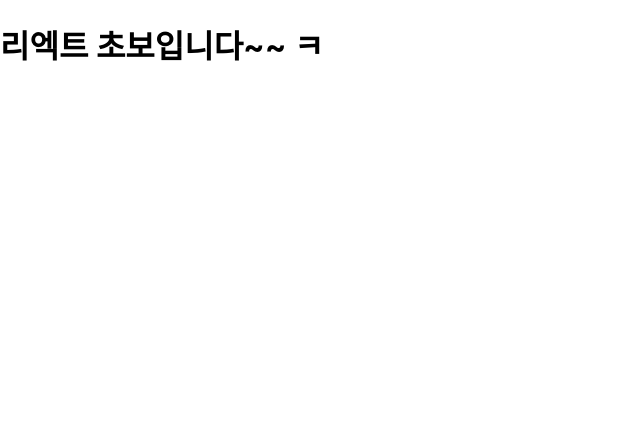
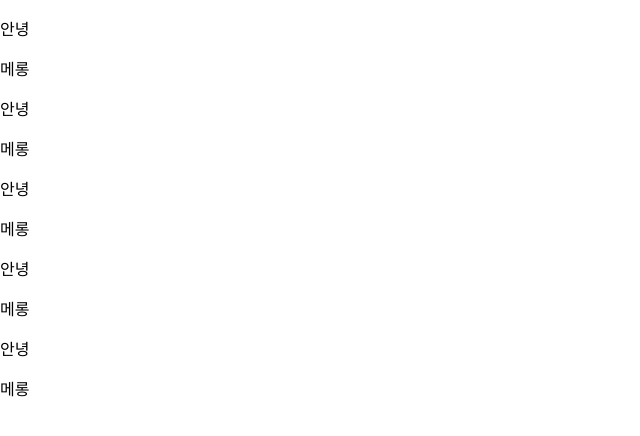
Before and after one commit to ejdrp1/react-basic, a React (Create React App) app: page / in a window 1280 px wide. Shown: the top 436 px of the page, without its empty margins (0-640 px from the left). Built offline with nearby package versions, Linux system fonts and the light colour scheme.

Commit message:
1. 컴포넌트 기초

```diff
--- a/src/App.js
+++ b/src/App.js
@@ -1,9 +1,39 @@
-import logo from './logo.svg';
 import './App.css';
+import Sayhello from './SayHello';
+
+// JSX : 닫는 태그 필수 ( < /> )
+// <input type='text' />
+
+// class가 아니라 className으로 작성 (camelCase 사용)
+// <h1 className='abc'>ddddd</h1>
+
+// for가 아니라 htmlFor로 작성
+// <label htmlFor='zzz'></label>
+
+// 태그가 여러개일때 부모태그로 감싸면 에러 발생안함
+// 감싸는 부모태그는 1개여야함
+// <> : 이름없는 태그 / 불필요한 태그 사용안해도됨
+
+
+import SayHello from './SayHello';
+
 
 function App() {
+
+  const looping = () => {
+    const helloList = [];
+    for (let i = 0; i < 5; i++) {
+      helloList.push(<SayHello />);
+    }
+    return helloList;
+  };
+
+  // jsx문법에서는 스크립트를 코드를 직접 사용 불가능
+  // {} 안에서 함수호출문이나 변수참조를 할 수 있음.
   return (
-    <h1>리엑트 초보입니다~~ ㅋ</h1>
+    <>
+      { looping() }
+    </>
   );
 }
 
--- /dev/null
+++ b/src/SayHello.js
@@ -0,0 +1,18 @@
+// @컴포넌트의 기본 형태@
+// 태그를 그리기위한 컴포넌트 (클래스 이름 앞글자 대문자 시작)
+
+import React from "react";
+
+// 컴포넌트
+// 함수의 이름은 클래스 이름과 동일하게 작성
+function SayHello() {
+    return (
+        <div>
+            <p>안녕</p>
+            <span>메롱</span>
+        </div>
+    );
+}
+
+// 내보내기
+export default SayHello;
```
Also changed, not shown: src/hello.js (added, +8 -0 lines).
